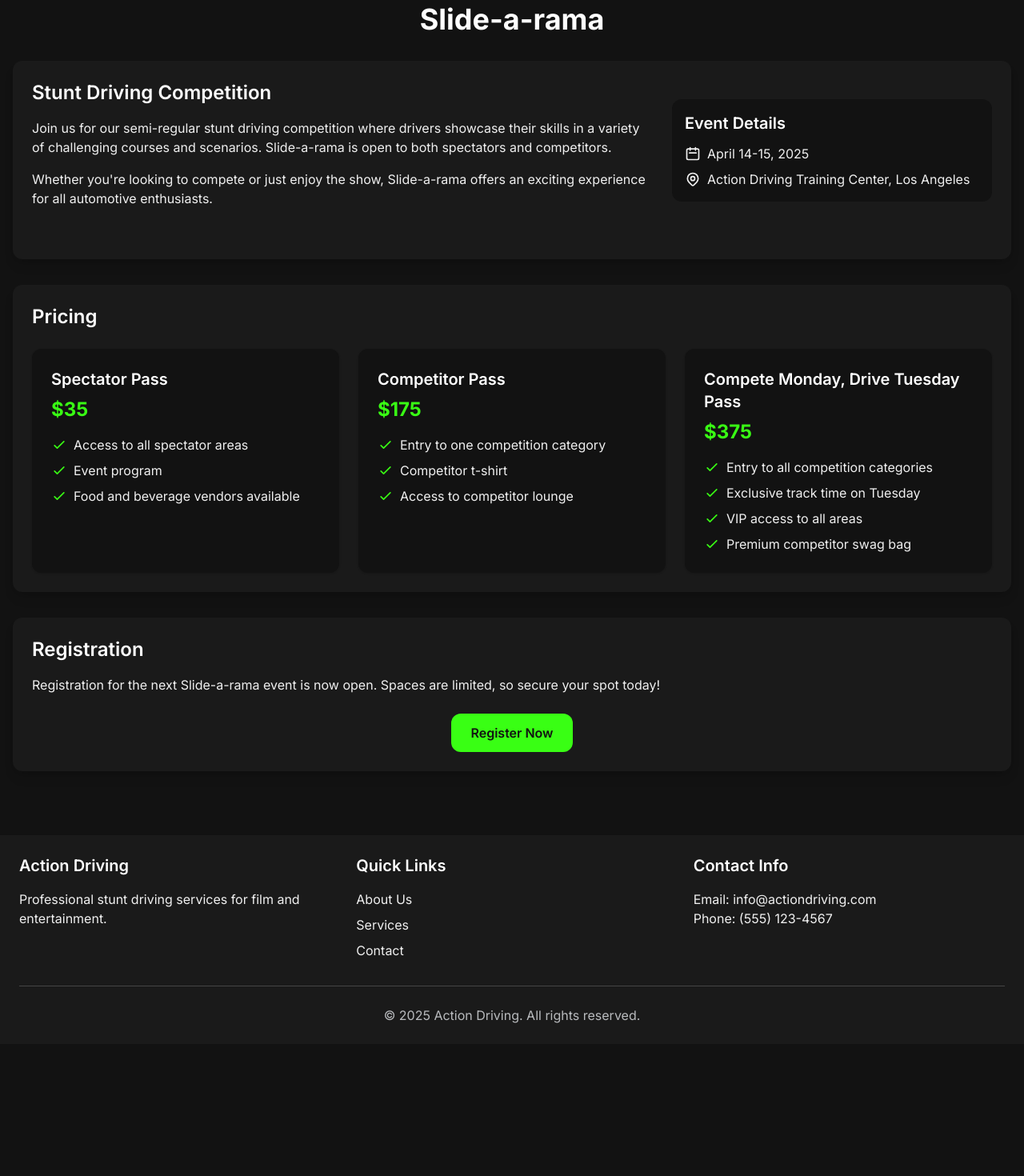
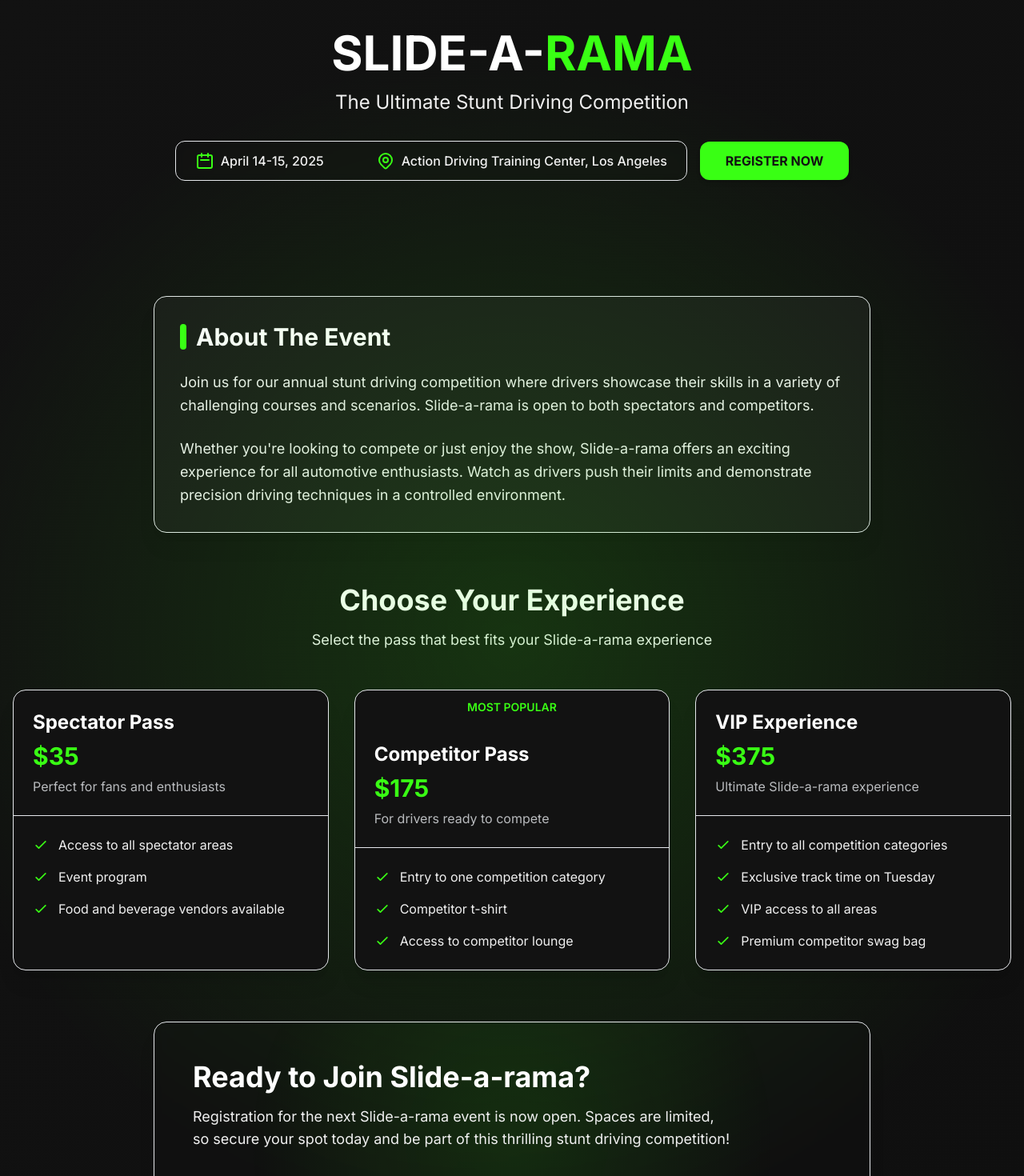
Before and after one commit to KaminKevCrew/action-driving, a Next.js app: page /events/slide-a-rama in a window 1280 px wide. Shown: the part 140-1610 px from the top of the page at 80% size. Before the commit the page ends 1445 px from the top, so only its background shows below. Built offline with nearby package versions, Linux system fonts and the light colour scheme.

Commit message:
Change styling, change semi-regular to annual.

```diff
--- a/src/app/events/slide-a-rama/page.tsx
+++ b/src/app/events/slide-a-rama/page.tsx
@@ -1,125 +1,203 @@
 "use client";
 
-import React from 'react';
+import React, { useState } from 'react';
 import Link from 'next/link';
 
 export default function SlideARamaPage() {
+  const [selectedOption, setSelectedOption] = useState<string>('competitor');
+
   return (
-    <div className="container mx-auto px-4 py-12">
-      <h1 className="text-3xl md:text-4xl font-bold mb-8 text-text text-center">
-        Slide-a-rama
+    <div className="min-h-screen relative bg-gradient-to-br from-background to-background-tertiary overflow-hidden">
+      {/* Full page gradient background with accent glow */}
+      <div className="absolute inset-0 bg-[radial-gradient(circle,rgba(var(--accent-rgb),0.15)_0%,rgba(0,0,0,0)_70%)]"></div>
+
+      {/* Hero Section */}
+      <div className="relative py-20 mb-12">
+        <div className="container mx-auto px-4 relative z-10">
+          <div className="max-w-4xl mx-auto text-center">
+            <h1 className="text-4xl md:text-6xl font-bold mb-4 text-text">
+              SLIDE-A-<span className="text-accent">RAMA</span>
             </h1>
-
-      <div className="bg-background-secondary p-6 rounded-lg shadow-lg mb-8">
-        <div className="flex flex-col md:flex-row items-center mb-6">
-          <div className="w-full md:w-2/3 mb-6 md:mb-0 md:pr-6">
-            <h2 className="text-2xl font-semibold text-text mb-4">Stunt Driving Competition</h2>
-            <p className="text-text-normal mb-4">
-              Join us for our semi-regular stunt driving competition where drivers showcase their skills
-              in a variety of challenging courses and scenarios. Slide-a-rama is open to both spectators
-              and competitors.
+            <p className="text-xl md:text-2xl text-text-normal mb-8 max-w-2xl mx-auto">
+              The Ultimate Stunt Driving Competition
             </p>
-            <p className="text-text-normal mb-4">
-              Whether you're looking to compete or just enjoy the show, Slide-a-rama offers an exciting
-              experience for all automotive enthusiasts.
-            </p>
-          </div>
-          <div className="w-full md:w-1/3 bg-background p-4 rounded-lg">
-            <h3 className="text-xl font-semibold text-text mb-3">Event Details</h3>
-            <div className="flex items-center mb-2 text-text-normal">
-              <svg className="w-5 h-5 mr-2" fill="none" stroke="currentColor" viewBox="0 0 24 24" xmlns="http://www.w3.org/2000/svg">
+            <div className="flex flex-col md:flex-row items-center justify-center gap-4">
+              <div className="inline-block bg-accent/10 backdrop-blur-sm border border-accent/30 rounded-lg px-6 py-3">
+                <div className="flex flex-col md:flex-row items-center justify-center gap-4 md:gap-8">
+                  <div className="flex items-center">
+                    <svg className="w-6 h-6 mr-2 text-accent" fill="none" stroke="currentColor" viewBox="0 0 24 24" xmlns="http://www.w3.org/2000/svg">
                       <path strokeLinecap="round" strokeLinejoin="round" strokeWidth="2" d="M8 7V3m8 4V3m-9 8h10M5 21h14a2 2 0 002-2V7a2 2 0 00-2-2H5a2 2 0 00-2 2v12a2 2 0 002 2z"></path>
                     </svg>
-              <span>April 14-15, 2025</span>
+                    <span className="text-text-normal font-medium">April 14-15, 2025</span>
                   </div>
-            <div className="flex items-center text-text-normal">
-              <svg className="w-5 h-5 mr-2" fill="none" stroke="currentColor" viewBox="0 0 24 24" xmlns="http://www.w3.org/2000/svg">
+                  <div className="hidden md:block w-px h-6 bg-accent/30"></div>
+                  <div className="flex items-center">
+                    <svg className="w-6 h-6 mr-2 text-accent" fill="none" stroke="currentColor" viewBox="0 0 24 24" xmlns="http://www.w3.org/2000/svg">
                       <path strokeLinecap="round" strokeLinejoin="round" strokeWidth="2" d="M17.657 16.657L13.414 20.9a1.998 1.998 0 01-2.827 0l-4.244-4.243a8 8 0 1111.314 0z"></path>
                       <path strokeLinecap="round" strokeLinejoin="round" strokeWidth="2" d="M15 11a3 3 0 11-6 0 3 3 0 016 0z"></path>
                     </svg>
-              <span>Action Driving Training Center, Los Angeles</span>
+                    <span className="text-text-normal font-medium">Action Driving Training Center, Los Angeles</span>
                   </div>
+                </div>
+              </div>
+              <Link
+                href="/contact?prompt=slide-a-rama"
+                className="inline-flex items-center justify-center bg-accent hover:bg-accent-hover text-button-text font-bold py-3 px-8 rounded-lg transition-all duration-300 transform hover:scale-105 shadow-md shadow-accent/20"
+              >
+                REGISTER NOW
+              </Link>
+            </div>
+            <div className="mb-4"></div>
           </div>
         </div>
       </div>
 
-      <div className="bg-background-secondary p-6 rounded-lg shadow-lg mb-8">
-        <h2 className="text-2xl font-semibold text-text mb-6">Pricing</h2>
-        <div className="grid grid-cols-1 md:grid-cols-3 gap-6">
-          <div className="bg-background p-6 rounded-lg shadow transition-transform duration-300 hover:transform hover:scale-105">
-            <h3 className="text-xl font-semibold text-text mb-2">Spectator Pass</h3>
-            <p className="text-accent text-2xl font-bold mb-4">$35</p>
-            <ul className="text-text-normal space-y-2">
+      <div className="container mx-auto px-4">
+        {/* Event Description Section */}
+        <div className="max-w-4xl mx-auto mb-16">
+          <div className="bg-background-secondary p-8 rounded-xl shadow-xl border border-ui-border/20">
+            <h2 className="text-3xl font-bold text-text mb-6 flex items-center">
+              <span className="inline-block w-2 h-8 bg-accent mr-3 rounded-full"></span>
+              About The Event
+            </h2>
+            <p className="text-text-normal text-lg mb-6 leading-relaxed">
+              Join us for our annual stunt driving competition where drivers showcase their skills
+              in a variety of challenging courses and scenarios. Slide-a-rama is open to both spectators
+              and competitors.
+            </p>
+            <p className="text-text-normal text-lg leading-relaxed">
+              Whether you're looking to compete or just enjoy the show, Slide-a-rama offers an exciting
+              experience for all automotive enthusiasts. Watch as drivers push their limits and demonstrate
+              precision driving techniques in a controlled environment.
+            </p>
+          </div>
+        </div>
+
+        {/* Pricing Section */}
+        <div className="mb-16">
+          <div className="text-center mb-12">
+            <h2 className="text-3xl md:text-4xl font-bold text-text mb-4">Choose Your Experience</h2>
+            <p className="text-text-normal text-lg max-w-2xl mx-auto">
+              Select the pass that best fits your Slide-a-rama experience
+            </p>
+          </div>
+
+          <div className="grid grid-cols-1 md:grid-cols-3 gap-8">
+            {/* Spectator Pass */}
+            <div
+              onClick={() => setSelectedOption('spectator')}
+              className={`bg-background rounded-xl overflow-hidden shadow-xl transition-all duration-300 cursor-pointer
+                ${selectedOption === 'spectator'
+                  ? 'border border-accent/30 shadow-accent/5 hover:shadow-2xl hover:shadow-accent/10 transform hover:-translate-y-1'
+                  : 'border border-ui-border/30 hover:shadow-2xl hover:border-accent/30 transform hover:-translate-y-1'
+                } group`}
+            >
+              <div className="p-6 border-b border-ui-border/20">
+                <h3 className="text-2xl font-bold text-text mb-2">Spectator Pass</h3>
+                <p className="text-accent text-3xl font-bold mb-2 group-hover:scale-110 transform transition-transform duration-300 origin-center">$35</p>
+                <p className="text-text-muted">Perfect for fans and enthusiasts</p>
+              </div>
+              <div className="p-6">
+                <ul className="text-text-normal space-y-4">
                   <li className="flex items-start">
-                <svg className="w-5 h-5 mr-2 text-accent flex-shrink-0 mt-0.5" fill="none" stroke="currentColor" viewBox="0 0 24 24" xmlns="http://www.w3.org/2000/svg">
+                    <svg className="w-5 h-5 mr-3 text-accent flex-shrink-0 mt-0.5" fill="none" stroke="currentColor" viewBox="0 0 24 24" xmlns="http://www.w3.org/2000/svg">
                       <path strokeLinecap="round" strokeLinejoin="round" strokeWidth="2" d="M5 13l4 4L19 7"></path>
                     </svg>
                     <span>Access to all spectator areas</span>
                   </li>
                   <li className="flex items-start">
-                <svg className="w-5 h-5 mr-2 text-accent flex-shrink-0 mt-0.5" fill="none" stroke="currentColor" viewBox="0 0 24 24" xmlns="http://www.w3.org/2000/svg">
+                    <svg className="w-5 h-5 mr-3 text-accent flex-shrink-0 mt-0.5" fill="none" stroke="currentColor" viewBox="0 0 24 24" xmlns="http://www.w3.org/2000/svg">
                       <path strokeLinecap="round" strokeLinejoin="round" strokeWidth="2" d="M5 13l4 4L19 7"></path>
                     </svg>
                     <span>Event program</span>
                   </li>
                   <li className="flex items-start">
-                <svg className="w-5 h-5 mr-2 text-accent flex-shrink-0 mt-0.5" fill="none" stroke="currentColor" viewBox="0 0 24 24" xmlns="http://www.w3.org/2000/svg">
+                    <svg className="w-5 h-5 mr-3 text-accent flex-shrink-0 mt-0.5" fill="none" stroke="currentColor" viewBox="0 0 24 24" xmlns="http://www.w3.org/2000/svg">
                       <path strokeLinecap="round" strokeLinejoin="round" strokeWidth="2" d="M5 13l4 4L19 7"></path>
                     </svg>
                     <span>Food and beverage vendors available</span>
                   </li>
                 </ul>
               </div>
+            </div>
 
-          <div className="bg-background p-6 rounded-lg shadow transition-transform duration-300 hover:transform hover:scale-105">
-            <h3 className="text-xl font-semibold text-text mb-2">Competitor Pass</h3>
-            <p className="text-accent text-2xl font-bold mb-4">$175</p>
-            <ul className="text-text-normal space-y-2">
+            {/* Competitor Pass */}
+            <div
+              onClick={() => setSelectedOption('competitor')}
+              className={`bg-background rounded-xl overflow-hidden shadow-xl transition-all duration-300 cursor-pointer
+                ${selectedOption === 'competitor'
+                  ? 'border border-accent/30 shadow-accent/5 hover:shadow-2xl hover:shadow-accent/10 transform hover:-translate-y-1'
+                  : 'border border-ui-border/30 hover:shadow-2xl hover:border-accent/30'
+                } group`}
+            >
+              <div className="bg-accent/10 p-2 text-center">
+                <span className="text-accent font-semibold text-sm">MOST POPULAR</span>
+              </div>
+              <div className="p-6 border-b border-ui-border/20">
+                <h3 className="text-2xl font-bold text-text mb-2">Competitor Pass</h3>
+                <p className="text-accent text-3xl font-bold mb-2 group-hover:scale-110 transform transition-transform duration-300 origin-center">$175</p>
+                <p className="text-text-muted">For drivers ready to compete</p>
+              </div>
+              <div className="p-6">
+                <ul className="text-text-normal space-y-4">
                   <li className="flex items-start">
-                <svg className="w-5 h-5 mr-2 text-accent flex-shrink-0 mt-0.5" fill="none" stroke="currentColor" viewBox="0 0 24 24" xmlns="http://www.w3.org/2000/svg">
+                    <svg className="w-5 h-5 mr-3 text-accent flex-shrink-0 mt-0.5" fill="none" stroke="currentColor" viewBox="0 0 24 24" xmlns="http://www.w3.org/2000/svg">
                       <path strokeLinecap="round" strokeLinejoin="round" strokeWidth="2" d="M5 13l4 4L19 7"></path>
                     </svg>
                     <span>Entry to one competition category</span>
                   </li>
                   <li className="flex items-start">
-                <svg className="w-5 h-5 mr-2 text-accent flex-shrink-0 mt-0.5" fill="none" stroke="currentColor" viewBox="0 0 24 24" xmlns="http://www.w3.org/2000/svg">
+                    <svg className="w-5 h-5 mr-3 text-accent flex-shrink-0 mt-0.5" fill="none" stroke="currentColor" viewBox="0 0 24 24" xmlns="http://www.w3.org/2000/svg">
                       <path strokeLinecap="round" strokeLinejoin="round" strokeWidth="2" d="M5 13l4 4L19 7"></path>
                     </svg>
                     <span>Competitor t-shirt</span>
                   </li>
                   <li className="flex items-start">
-                <svg className="w-5 h-5 mr-2 text-accent flex-shrink-0 mt-0.5" fill="none" stroke="currentColor" viewBox="0 0 24 24" xmlns="http://www.w3.org/2000/svg">
+                    <svg className="w-5 h-5 mr-3 text-accent flex-shrink-0 mt-0.5" fill="none" stroke="currentColor" viewBox="0 0 24 24" xmlns="http://www.w3.org/2000/svg">
                       <path strokeLinecap="round" strokeLinejoin="round" strokeWidth="2" d="M5 13l4 4L19 7"></path>
                     </svg>
                     <span>Access to competitor lounge</span>
                   </li>
                 </ul>
               </div>
+            </div>
 
-          <div className="bg-background p-6 rounded-lg shadow transition-transform duration-300 hover:transform hover:scale-105">
-            <h3 className="text-xl font-semibold text-text mb-2">Compete Monday, Drive Tuesday Pass</h3>
-            <p className="text-accent text-2xl font-bold mb-4">$375</p>
-            <ul className="text-text-normal space-y-2">
+            {/* VIP Pass */}
+            <div
+              onClick={() => setSelectedOption('vip')}
+              className={`bg-background rounded-xl overflow-hidden shadow-xl transition-all duration-300 cursor-pointer
+                ${selectedOption === 'vip'
+                  ? 'border border-accent/30 shadow-accent/5 hover:shadow-2xl hover:shadow-accent/10 transform hover:-translate-y-1'
+                  : 'border border-ui-border/30 hover:shadow-2xl hover:border-accent/30 transform hover:-translate-y-1'
+                } group`}
+            >
+              <div className="p-6 border-b border-ui-border/20">
+                <h3 className="text-2xl font-bold text-text mb-2">VIP Experience</h3>
+                <p className="text-accent text-3xl font-bold mb-2 group-hover:scale-110 transform transition-transform duration-300 origin-center">$375</p>
+                <p className="text-text-muted">Ultimate Slide-a-rama experience</p>
+              </div>
+              <div className="p-6">
+                <ul className="text-text-normal space-y-4">
                   <li className="flex items-start">
-                <svg className="w-5 h-5 mr-2 text-accent flex-shrink-0 mt-0.5" fill="none" stroke="currentColor" viewBox="0 0 24 24" xmlns="http://www.w3.org/2000/svg">
+                    <svg className="w-5 h-5 mr-3 text-accent flex-shrink-0 mt-0.5" fill="none" stroke="currentColor" viewBox="0 0 24 24" xmlns="http://www.w3.org/2000/svg">
                       <path strokeLinecap="round" strokeLinejoin="round" strokeWidth="2" d="M5 13l4 4L19 7"></path>
                     </svg>
                     <span>Entry to all competition categories</span>
                   </li>
                   <li className="flex items-start">
-                <svg className="w-5 h-5 mr-2 text-accent flex-shrink-0 mt-0.5" fill="none" stroke="currentColor" viewBox="0 0 24 24" xmlns="http://www.w3.org/2000/svg">
+                    <svg className="w-5 h-5 mr-3 text-accent flex-shrink-0 mt-0.5" fill="none" stroke="currentColor" viewBox="0 0 24 24" xmlns="http://www.w3.org/2000/svg">
                       <path strokeLinecap="round" strokeLinejoin="round" strokeWidth="2" d="M5 13l4 4L19 7"></path>
                     </svg>
                     <span>Exclusive track time on Tuesday</span>
                   </li>
                   <li className="flex items-start">
-                <svg className="w-5 h-5 mr-2 text-accent flex-shrink-0 mt-0.5" fill="none" stroke="currentColor" viewBox="0 0 24 24" xmlns="http://www.w3.org/2000/svg">
+                    <svg className="w-5 h-5 mr-3 text-accent flex-shrink-0 mt-0.5" fill="none" stroke="currentColor" viewBox="0 0 24 24" xmlns="http://www.w3.org/2000/svg">
                       <path strokeLinecap="round" strokeLinejoin="round" strokeWidth="2" d="M5 13l4 4L19 7"></path>
                     </svg>
                     <span>VIP access to all areas</span>
                   </li>
                   <li className="flex items-start">
-                <svg className="w-5 h-5 mr-2 text-accent flex-shrink-0 mt-0.5" fill="none" stroke="currentColor" viewBox="0 0 24 24" xmlns="http://www.w3.org/2000/svg">
+                    <svg className="w-5 h-5 mr-3 text-accent flex-shrink-0 mt-0.5" fill="none" stroke="currentColor" viewBox="0 0 24 24" xmlns="http://www.w3.org/2000/svg">
                       <path strokeLinecap="round" strokeLinejoin="round" strokeWidth="2" d="M5 13l4 4L19 7"></path>
                     </svg>
                     <span>Premium competitor swag bag</span>
@@ -128,19 +206,33 @@ export default function SlideARamaPage() {
               </div>
             </div>
           </div>
+        </div>
 
-      <div className="bg-background-secondary p-6 rounded-lg shadow-lg mb-8">
-        <h2 className="text-2xl font-semibold text-text mb-4">Registration</h2>
-        <p className="text-text-normal mb-6">
-          Registration for the next Slide-a-rama event is now open. Spaces are limited, so secure your spot today!
+        {/* Registration CTA Section */}
+        <div className="max-w-4xl mx-auto mb-16">
+          <div className="bg-background-secondary/80 backdrop-blur-sm p-8 md:p-12 rounded-xl shadow-xl relative overflow-hidden border border-ui-border/30">
+            <div className="absolute inset-0 bg-[radial-gradient(circle,rgba(var(--accent-rgb),0.1)_0%,rgba(0,0,0,0)_70%)]"></div>
+            <div className="relative z-10">
+              <h2 className="text-3xl md:text-4xl font-bold text-text mb-4">Ready to Join Slide-a-rama?</h2>
+              <p className="text-text-normal text-lg mb-8 max-w-2xl">
+                Registration for the next Slide-a-rama event is now open. Spaces are limited, so secure your spot today and be part of this thrilling stunt driving competition!
               </p>
-        <div className="flex justify-center">
+              <div className="flex flex-col sm:flex-row gap-4">
                 <Link
                   href="/contact?prompt=slide-a-rama"
-            className="inline-block bg-accent hover:bg-accent-hover text-button-text font-semibold py-3 px-6 rounded-lg transition-colors duration-default text-center"
+                  className="inline-block bg-accent hover:bg-accent-hover text-button-text font-bold py-4 px-8 rounded-lg transition-all duration-300 transform hover:scale-105 shadow-lg shadow-accent/20 text-center"
                 >
-            Register Now
+                  REGISTER NOW
                 </Link>
+                <Link
+                  href="/events"
+                  className="inline-block bg-background text-text border border-ui-border hover:border-accent/50 font-semibold py-4 px-8 rounded-lg transition-colors duration-default text-center"
+                >
+                  View All Events
+                </Link>
+              </div>
+            </div>
+          </div>
         </div>
       </div>
     </div>
--- a/src/app/globals.css
+++ b/src/app/globals.css
@@ -10,6 +10,7 @@
   --tertiary-bg: #0f0f0f;
   --accent: #39FF14;
   --accent-hover: #32D912;
+  --accent-rgb: 57, 255, 20; /* RGB values for the accent color */
   --text-muted: #b9bbbe;
   --text-normal: #f0f0f0;
   --ui-hover: #333333;
@@ -25,6 +26,7 @@
   --tertiary-bg: #e3e5e8;
   --accent: #FF69B4; /* Hot pink accent color */
   --accent-hover: #FF1493; /* Slightly darker hot pink for hover */
+  --accent-rgb: 255, 105, 180; /* RGB values for the accent color */
   --text-muted: #747f8d;
   --text-normal: #2e3338;
   --ui-hover: #e3e5e8;
@@ -40,6 +42,7 @@
   --tertiary-bg: #1e1e1e;
   --accent: #00aaff;
   --accent-hover: #0088cc;
+  --accent-rgb: 0, 170, 255; /* RGB values for the accent color */
   --text-muted: #cccccc;
   --text-normal: #f0f0f0;
   --ui-hover: #333333;
@@ -55,6 +58,7 @@
   --tertiary-bg: #001e26; /* darker than base03 */
   --accent: #2aa198; /* cyan */
   --accent-hover: #1f8f86; /* darker cyan */
+  --accent-rgb: 42, 161, 152; /* RGB values for the accent color */
   --text-muted: #586e75; /* base01 */
   --text-normal: #93a1a1; /* base1 */
   --ui-hover: #073642; /* base02 */
```
Lines whose indentation alone changed are shown as unchanged.
